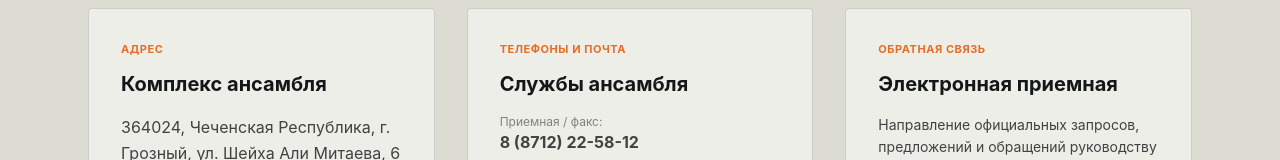
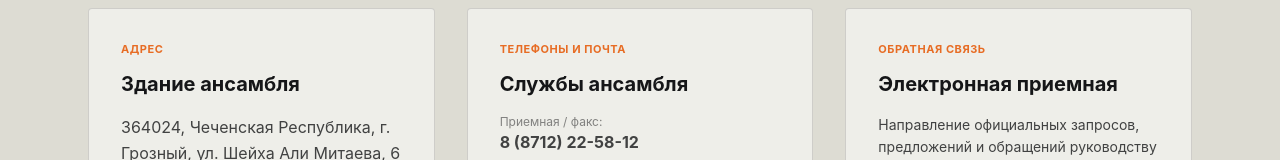
Before and after one commit to ibragim-ast/vainakh, a Next.js app: page /contacts in a window 1280 px wide. Shown: the part 402-562 px from the top of the page. Built offline with nearby package versions, Linux system fonts and the light colour scheme.

Commit message:
Тектстовые правки

```diff
--- a/src/app/contacts/page.tsx
+++ b/src/app/contacts/page.tsx
@@ -27,7 +27,7 @@ export default function ContactsPage() {
                 Адрес
               </span>
               <h2 className="font-sans font-bold text-xl text-brand-dark mb-4">
-                Комплекс ансамбля
+                Здание ансамбля
               </h2>
               <p className="text-brand-dark/80 text-sm md:text-base leading-relaxed mb-6">
                 364024, Чеченская Республика, г. Грозный, ул. Шейха Али Митаева,
```
